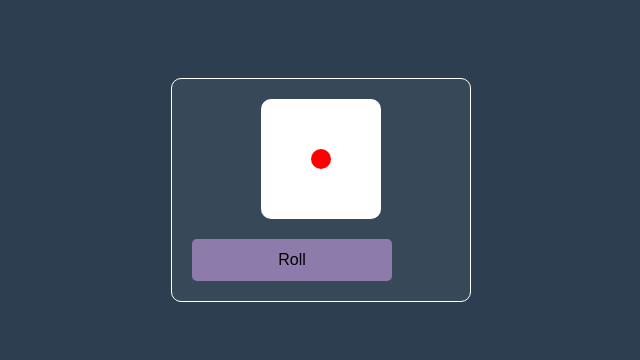
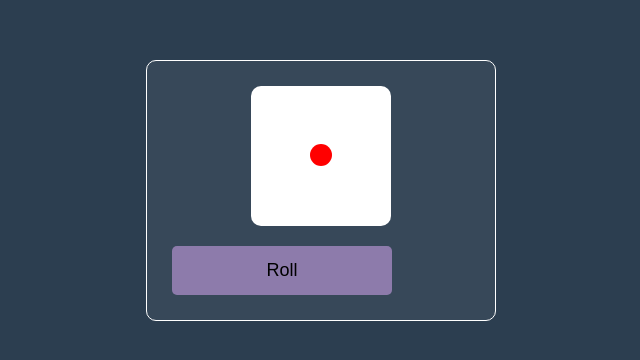
Before and after one commit to NS21100685a/Dice-media, a plain HTML site: page index.html in a window 1280 px wide. Shown: the part 210-570 px from the top of the page, without its empty margins (319-959 px from the left). Drawn offline with Linux system fonts and the light colour scheme.

Commit message:
Add files via upload

```diff
--- a/index.html
+++ b/index.html
@@ -2,212 +2,174 @@
 <html lang="ja">
 <head>
     <meta charset="UTF-8" />
-    <!-- モバイル端末での画面幅に合わせた表示設定 -->
-    <meta name="viewport" content="width=device-width, initial-scale=1" />
+    <!-- viewport調整 -->
+    <meta name="viewport" content="width=device-width, initial-scale=1, maximum-scale=1, user-scalable=no" />
     <title>🎲 サイコロアプリ</title>
     <style>
-        /* === ページ全体のスタイル === */
+        /* ページ全体 */
         body {
-            display: flex; /* フレックスボックスで中央揃え */
-            justify-content: center; /* 横方向中央 */
-            align-items: center; /* 縦方向中央 */
-            height: 100vh; /* ビューポートの高さいっぱい */
-            margin: 0; /* デフォルトの余白を削除 */
-            background-color: #2C3E50; /* 初期背景色（ダークブルー系） */
-            background-size: cover; /* 背景画像は画面いっぱいに広げる */
-            background-position: center; /* 背景画像の中心を表示 */
-            background-repeat: no-repeat; /* 背景画像の繰り返しをしない */
-            transition: 0.6s ease-in-out; /* 背景画像変更時の滑らかな切り替え */
-            padding: 20px; /* 内側の余白 */
-            box-sizing: border-box; /* パディングも幅・高さに含める */
-            font-family: Arial, sans-serif; /* フォント設定 */
+            display: flex;
+            justify-content: center;
+            align-items: center;
+            height: 100vh;
+            margin: 0;
+            background-color: #2C3E50;
+            background-size: cover;
+            background-position: center;
+            background-repeat: no-repeat;
+            transition: 0.6s ease-in-out;
+            padding: 20px;
+            box-sizing: border-box;
+            font-family: Arial, sans-serif;
+            -webkit-font-smoothing: antialiased;
         }
 
-        /* サイコロとボタンの囲い */
         .dice-container {
-            text-align: center; /* 中央揃え */
-            border: 0.5px solid white; /* 白の細い枠線 */
-            display: grid; /* グリッドレイアウト（今回は1列） */
-            align-items: center; /* 中身を縦中央に */
-            width: 100%; /* 横幅いっぱい */
-            max-width: 300px; /* 最大幅300px */
-            height: auto; /* 高さは中身に合わせる */
-            padding: 20px; /* 内側余白 */
-            box-sizing: border-box; /* パディング含める */
-            background-color: rgba(255, 255, 255, 0.05); /* 半透明白背景で見やすく */
-            border-radius: 10px; /* 角丸 */
+            text-align: center;
+            border: 0.5px solid white;
+            display: grid;
+            align-items: center;
+            width: 100%;
+            max-width: 350px;
+            height: auto;
+            padding: 25px;
+            box-sizing: border-box;
+            background-color: rgba(255, 255, 255, 0.05);
+            border-radius: 10px;
         }
 
-        /* サイコロ本体 */
         .dice {
-            width: 100%; /* コンテナの幅に合わせる */
-            max-width: 120px; /* 最大120px */
-            aspect-ratio: 1 / 1; /* 縦横比1:1で正方形を保つ */
-            background-color: white; /* サイコロの白背景 */
-            border-radius: 10px; /* 角丸 */
-            display: grid; /* 3x3のグリッド */
-            padding: 15px; /* 内側余白 */
+            width: 100%;
+            max-width: 140px;
+            aspect-ratio: 1 / 1;
+            background-color: white;
+            border-radius: 10px;
+            display: grid;
+            padding: 15px;
             box-sizing: border-box;
-            grid-template-columns: repeat(3, 1fr); /* 3列均等 */
-            grid-template-rows: repeat(3, 1fr); /* 3行均等 */
-            justify-content: center; /* 横方向中央揃え */
-            align-items: center; /* 縦方向中央揃え */
-            gap: 5px; /* セル間の隙間 */
-            margin: auto; /* 親要素内で中央配置 */
-            transform: rotate(0deg); /* 初期状態は回転なし */
-            transition: 0.6s ease-in-out; /* 回転時の滑らかなアニメーション */
+            grid-template-columns: repeat(3, 1fr);
+            grid-template-rows: repeat(3, 1fr);
+            justify-content: center;
+            align-items: center;
+            gap: 5px;
+            margin: auto;
+            transform: rotate(0deg);
+            transition: 0.6s ease-in-out;
         }
 
-        /* 3x3グリッドの各セル */
         .cell {
-            width: 20px; /* セルの幅 */
-            height: 20px; /* セルの高さ */
+            width: 22px;
+            height: 22px;
         }
 
-        /* サイコロの「ドット」（黒丸） */
         .dot {
-            width: 20px; /* ドットの幅 */
-            height: 20px; /* ドットの高さ */
-            background-color: black; /* 黒色 */
-            border-radius: 50%; /* 丸くする */
-            display: inline-block; /* インラインブロックにして中央寄せ */
-            justify-self: center; /* グリッド内で横中央 */
-            align-self: center; /* グリッド内で縦中央 */
+            width: 22px;
+            height: 22px;
+            background-color: black;
+            border-radius: 50%;
+            display: inline-block;
+            justify-self: center;
+            align-self: center;
         }
 
-        /* 目が1のときだけ使う赤いドット */
         .dot.red {
-            background-color: red; /* 赤色に変更 */
+            background-color: red;
         }
 
-        /* ボタンのスタイル */
         button {
-            margin-top: 20px; /* サイコロとの間隔 */
-            padding: 12px 24px; /* 内側の余白 */
-            font-size: 16px; /* 文字サイズ */
-            cursor: pointer; /* ホバー時にポインター表示 */
-            background-color: rgba(227, 173, 254, 0.5); /* 半透明薄紫 */
-            color: black; /* 文字色は黒 */
-            border: none; /* 枠線なし */
-            border-radius: 5px; /* 角丸 */
-            transition: background-color 0.3s ease; /* ホバー時に色が滑らかに変わる */
-            width: 100%; /* 横幅いっぱい */
-            max-width: 200px; /* 最大200px */
+            margin-top: 20px;
+            padding: 14px 28px;
+            font-size: 18px;
+            cursor: pointer;
+            background-color: rgba(227, 173, 254, 0.5);
+            color: black;
+            border: none;
+            border-radius: 5px;
+            transition: background-color 0.3s ease;
+            width: 100%;
+            max-width: 220px;
             box-sizing: border-box;
         }
 
-        /* ボタンのホバー時 */
         button:hover {
-            background-color: rgba(236, 198, 255, 0.8); /* 少し濃いめの薄紫 */
+            background-color: rgba(236, 198, 255, 0.8);
         }
 
-        /* モバイル対応（画面幅480px以下） */
         @media (max-width: 480px) {
             .dice {
-                max-width: 90px; /* サイコロを小さく */
+                max-width: 120px;
             }
             .dot {
-                width: 14px; /* ドットのサイズを縮小 */
-                height: 14px;
+                width: 18px;
+                height: 18px;
             }
             .cell {
-                width: 16px; /* セルも縮小 */
-                height: 16px;
+                width: 18px;
+                height: 18px;
             }
             button {
-                font-size: 15px; /* ボタン文字サイズを少し小さく */
-                padding: 10px 20px; /* ボタン内側余白も少し小さく */
+                font-size: 16px;
+                padding: 12px 24px;
+                max-width: 180px;
             }
         }
     </style>
 </head>
 <body>
-    <!-- サイコロとボタンのコンテナ -->
     <div class="dice-container">
-        <!-- サイコロの目を描画する部分 -->
         <div class="dice" id="dice"></div>
-        <!-- サイコロを振るボタン。クリックで rollDice 関数実行 -->
         <button onclick="rollDice()">Roll</button>
     </div>
 
     <script>
-    // サイコロ要素を取得（id="dice"）
         const dice = document.getElementById('dice');
 
-    /*
-     * サイコロの目（1〜6）に対応する「ドット」の位置を3x3グリッドのインデックスで指定
-     * グリッドは0〜8の9マス（左上0から右下8まで）
-     */
         const diceFaces = [
-        [4],                      // 1の目 → 真ん中だけにドット
-        [0, 8],                   // 2の目 → 左上と右下
-        [0, 4, 8],                // 3の目 → 左上・中央・右下
-        [0, 2, 6, 8],             // 4の目 → 四隅
-        [0, 2, 4, 6, 8],          // 5の目 → 四隅＋中央
-        [0, 2, 3, 5, 6, 8]        // 6の目 → 左右に3つずつ縦並び
+            [4],
+            [0, 8],
+            [0, 4, 8],
+            [0, 2, 6, 8],
+            [0, 2, 4, 6, 8],
+            [0, 2, 3, 5, 6, 8]
         ];
 
-    // 背景画像のファイル名リスト（サイコロの目に対応）
         const backgroundImages = [
-        'a.jpg', // 1の目の背景
-        'b.jpg', // 2の目
-        'c.jpg', // 3の目
-        'd.jpg', // 4の目
-        'e.jpg', // 5の目
-        'f.jpg'  // 6の目
+            'a.jpg',
+            'b.jpg',
+            'c.jpg',
+            'd.jpg',
+            'e.jpg',
+            'f.jpg'
         ];
 
-    /*
-     * サイコロの目（ドット）を描画する関数
-     * @param {number[]} face - 表示したい目のドットのインデックス配列
-     */
         function createDots(face) {
-        dice.innerHTML = ''; // まずサイコロの中身を空にする
+            dice.innerHTML = '';
+            for (let i = 0; i < 9; i++) {
+                const dot = document.createElement('div');
+                dot.className = 'cell';
 
-        // 9マスを順番に作成
-        for (let i = 0; i < 9; i++) {
-            const dot = document.createElement('div'); // セル用のdiv作成
-            dot.className = 'cell'; // まずセルのスタイルを付与
-
-            // ドットを置く位置なら dot クラスを付ける
                 if (face.includes(i)) {
                     dot.classList.add('dot');
-
-                // もし1の目（ドット1つ）なら赤色にする
                     if (face.length === 1) {
                         dot.classList.add('red');
                     }
                 }
-
-            // 作成したセルをサイコロ要素に追加
                 dice.appendChild(dot);
             }
         }
 
-    /*
-     * サイコロを振る関数
-     * 720度回転アニメーション後にランダムな目を表示し背景画像を変更する
-     */
         function rollDice() {
-        // サイコロを2回転（720度）させるアニメーション
             dice.style.transform = 'rotate(720deg)';
 
-        // アニメーションが終わるまで600ミリ秒待つ
             setTimeout(() => {
-            // 0〜5のランダムな整数を生成（実際の目は1〜6）
                 const randomFace = Math.floor(Math.random() * 6);
-
-            // ドットの配置を更新（サイコロの目を表示）
                 createDots(diceFaces[randomFace]);
-
-            // 背景画像を対応するものに切り替え
                 document.body.style.backgroundImage = `url('${backgroundImages[randomFace]}')`;
-
-            // 回転をリセットして元の角度に戻す（見た目の回転終了）
                 dice.style.transform = 'rotate(0deg)';
             }, 600);
         }
 
-    // 初期表示は「1の目」を表示する
         createDots(diceFaces[0]);
     </script>
+</body>
+</html>
```
Lines whose indentation alone changed are shown as unchanged.
